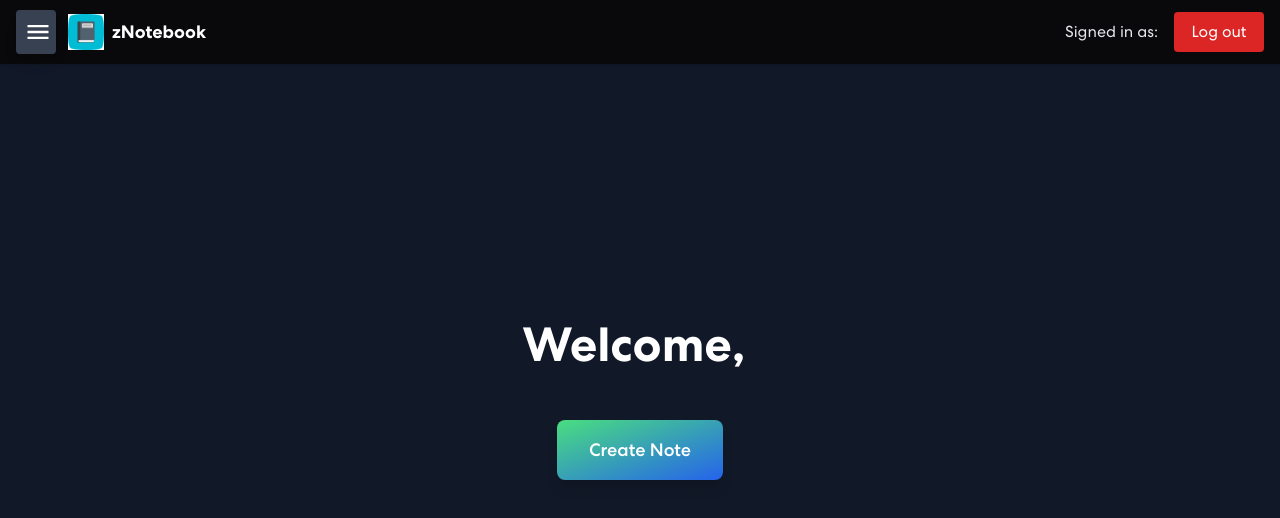
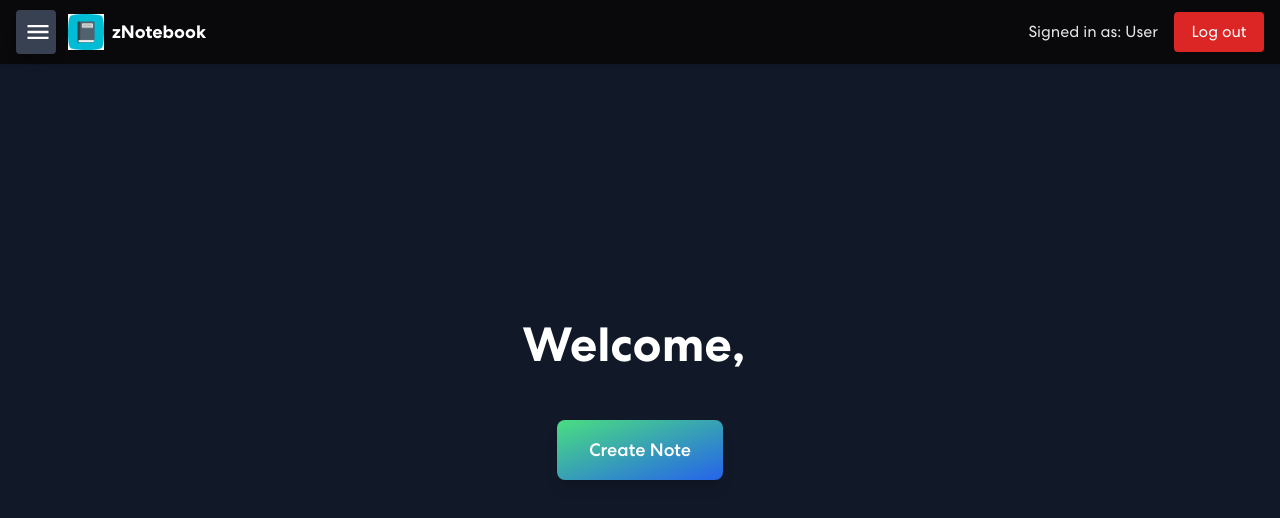
Before and after one commit to Mubassim-Khan/zNotebook, a React (Vite) app in the folder frontend/: page / in a window 1280 px wide. Shown: the top 518 px of the page. Built offline with nearby package versions, Linux system fonts and the light colour scheme; no server answers; sample sign-in values are in the browser's storage.

Commit message:
fix: sidebar button will only appear if logged in

```diff
--- a/frontend/src/components/Navbar.jsx
+++ b/frontend/src/components/Navbar.jsx
@@ -18,12 +18,15 @@ export const Navbar = ({ open, setOpen }) => {
 
   return (
     <nav
-      className={"w-full fixed top-0 z-50 transition-all bg-zinc-950 shadow border-gray-500"}
+      className={
+        "w-full fixed top-0 z-50 transition-all bg-zinc-950 shadow border-gray-500"
+      }
     >
       <div className="container mx-auto px-4 flex items-center justify-between h-16">
         <div className="flex items-center">
           {/* Sidebar toggle button */}
-          {open ? (
+          {localStorage.getItem("token") &&
+            (open ? (
               <span
                 className="mr-3 p-2"
                 style={{ width: 40, display: "inline-block" }}
@@ -37,7 +40,7 @@ export const Navbar = ({ open, setOpen }) => {
               >
                 <IoMdMenu size={28} />
               </button>
-          )}
+            ))}
           <Link to="/" className="flex items-center">
             <img className="h-9 mr-2" src={Logo} alt="Logo" />
             <span className="font-bold text-lg">zNotebook</span>
@@ -47,7 +50,7 @@ export const Navbar = ({ open, setOpen }) => {
         {localStorage.getItem("token") && (
           <div className="flex items-center space-x-4">
             <span className="text-gray-200">
-              Signed in as: {userName || ""}
+              Signed in as: {userName || "User"}
             </span>
             <button
               className="min-w-[90px] px-4 py-2 rounded bg-red-600 text-white hover:bg-red-700 transition"
```
Lines whose indentation alone changed are shown as unchanged.
